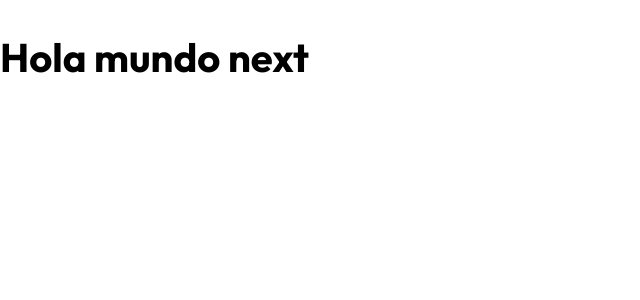
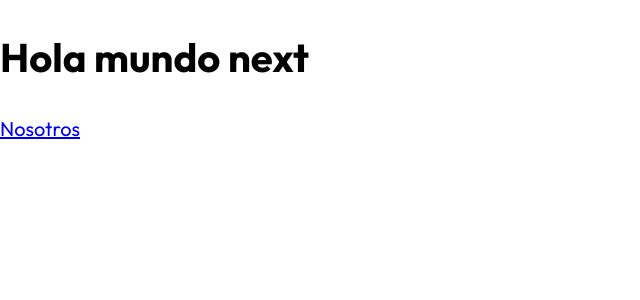
Before and after one commit to Moyrasc/Guitar-LA-Next.js, a Next.js app: page / in a window 1280 px wide. Shown: the top 300 px of the page, without its empty margins (0-640 px from the left). Built offline with nearby package versions, Linux system fonts and the light colour scheme.

Commit message:
create component about

```diff
--- a/pages/index.js
+++ b/pages/index.js
@@ -1,9 +1,10 @@
-
+import Link from "next/link"
 
 export default function Home() {
   return (
     <>
     <h1>Hola mundo next</h1>
+    <Link href="/about">Nosotros</Link>
     </>
   )
 }
```
Also changed, not shown: pages/about.js (added, +10 -0 lines).
